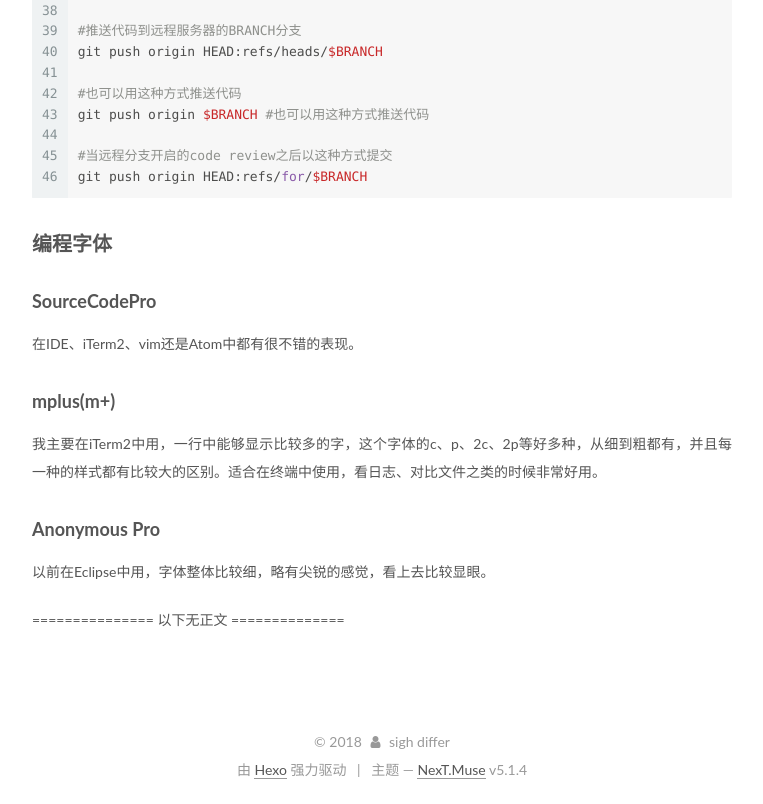
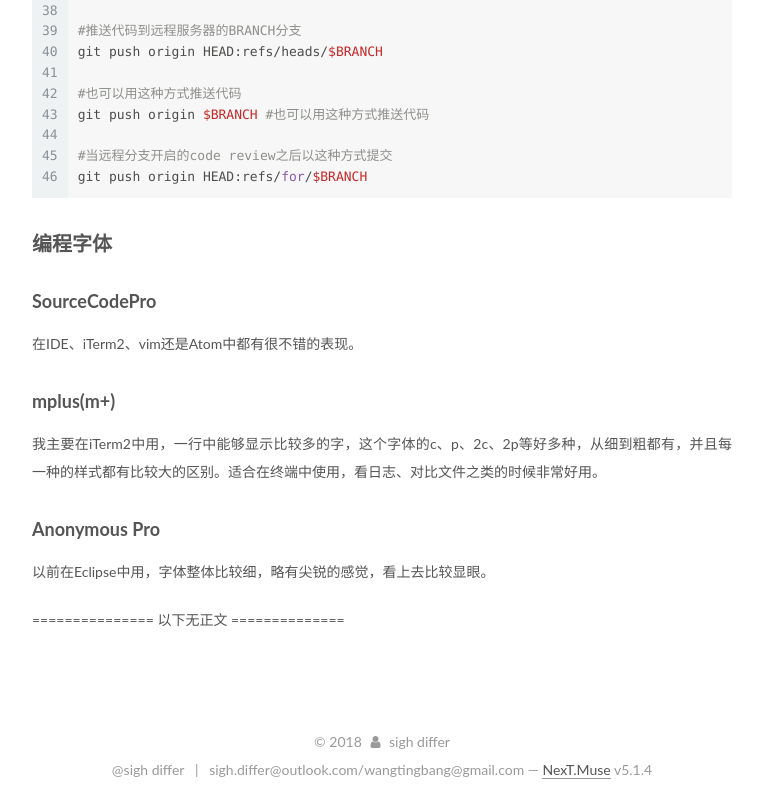
Before and after one commit to wangtingbang/differ-work.github.io, a plain HTML site: page index.html in a window 1280 px wide. Shown: the part 8077-8881 px from the top of the page, without its empty margins (258-1021 px from the left). Drawn offline with Linux system fonts and the light colour scheme.

Commit message:
Site updated: 2018-11-08 00:43:04

```diff
--- a/css/main.css
+++ b/css/main.css
@@ -1822,7 +1822,7 @@ pre .javascript .function {
   width: 4px;
   height: 4px;
   border-radius: 50%;
-  background: #f59a16;
+  background: #5e11ff;
 }
 .links-of-blogroll {
   font-size: 13px;
--- a/index.html
+++ b/index.html
@@ -759,7 +759,7 @@
 </div>
 
 
-  <div class="powered-by">由 <a class="theme-link" target="_blank" href="https://hexo.io">Hexo</a> 强力驱动</div>
+  <div class="powered-by">@sigh differ</div>
 
 
 
@@ -767,7 +767,7 @@
 
 
 
-  <div class="theme-info">主题 &mdash; <a class="theme-link" target="_blank" href="https://github.com/iissnan/hexo-theme-next">NexT.Muse</a> v5.1.4</div>
+  <div class="theme-info">sigh.differ@outlook.com/wangtingbang@gmail.com &mdash; <a class="theme-link" target="_blank" href="https://github.com/iissnan/hexo-theme-next">NexT.Muse</a> v5.1.4</div>
 
 
 
```
Also changed, not shown: 2015/09/25/programing-tool-list/index.html (+2 -2 lines), 2018/11/06/java-concurrent-brief/index.html (+2 -2 lines), 2018/11/08/spring-boot-start-flow-base-v1-5-4/index.html (+2 -2 lines), archives/2015/09/index.html (+2 -2 lines), archives/2015/index.html (+2 -2 lines), archives/2018/11/index.html (+2 -2 lines), archives/2018/index.html (+2 -2 lines), archives/index.html (+2 -2 lines).
